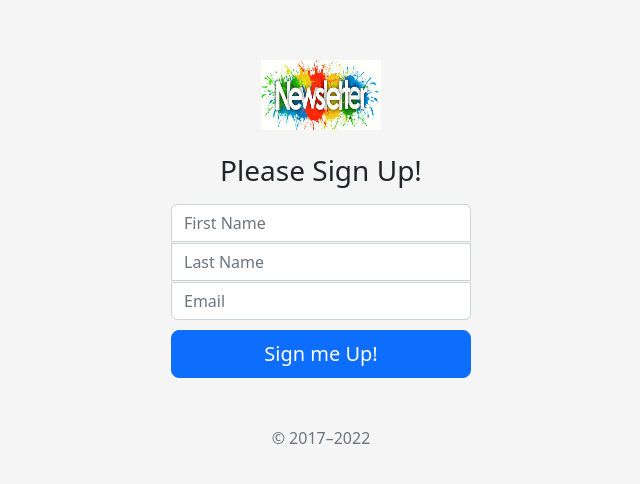
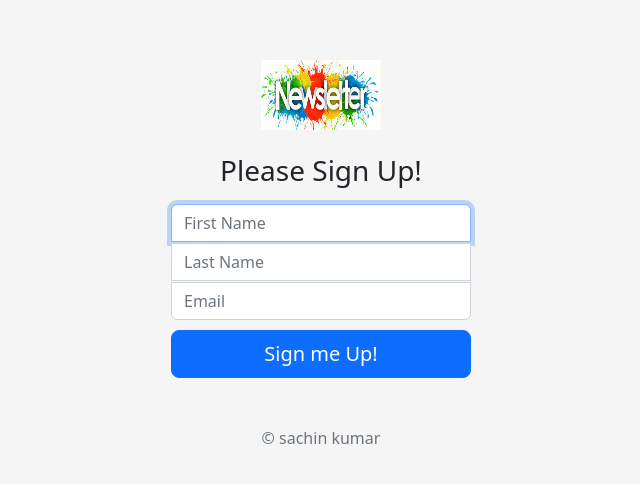
Before and after one commit to sachinkumar118/Newsletter-Signup-Form-using-NodeJS-and-Mailchimp-API-, a website: page signup.html in a window 1280 px wide. Shown: the part 157-641 px from the top of the page, without its empty margins (319-959 px from the left). Drawn offline with nearby package versions, Linux system fonts and the light colour scheme.

Commit message:
update newsletter sign up

```diff
--- a/signup.html
+++ b/signup.html
@@ -91,11 +91,11 @@
     <img class="mb-4" src="images\newletter.jpg" alt="" width="120" height="70">
     <h1 class="h3 mb-3 fw-normal">Please Sign Up!</h1>
 
-<input type="text" name="fname" class="form-control top" placeholder="First Name">
+<input type="text" name="fname" class="form-control top" placeholder="First Name" required autofocus>
   <input type="text" name="lname" class="form-control middle" placeholder="Last Name">
-      <input type="email" name="email" class="form-control bottom" placeholder="Email">
+      <input type="email" name="email" class="form-control bottom" placeholder="Email" required>
 <button class="w-100 btn btn-lg btn-primary" type="submit">Sign me Up!</button>
-    <p class="mt-5 mb-3 text-muted">&copy; 2017–2022</p>
+    <p class="mt-5 mb-3 text-muted">&copy; sachin kumar</p>
   </form>
 </main>
 
```
Also changed, not shown: app.js (+0 -57 lines).
